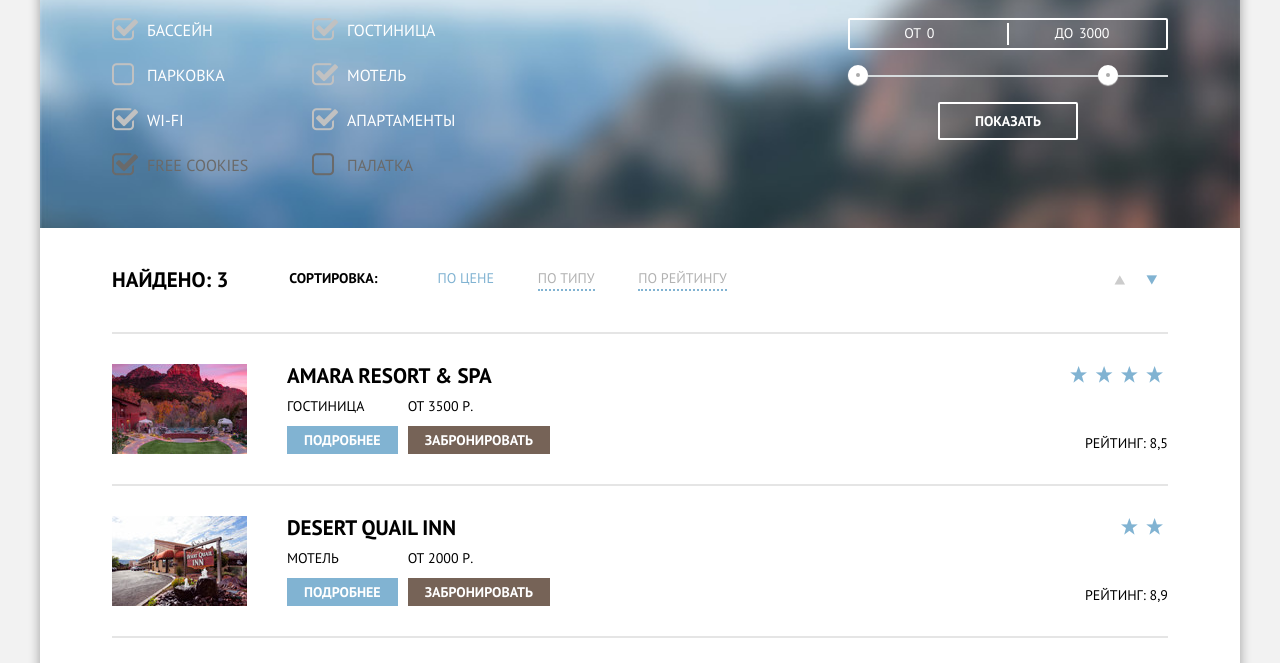
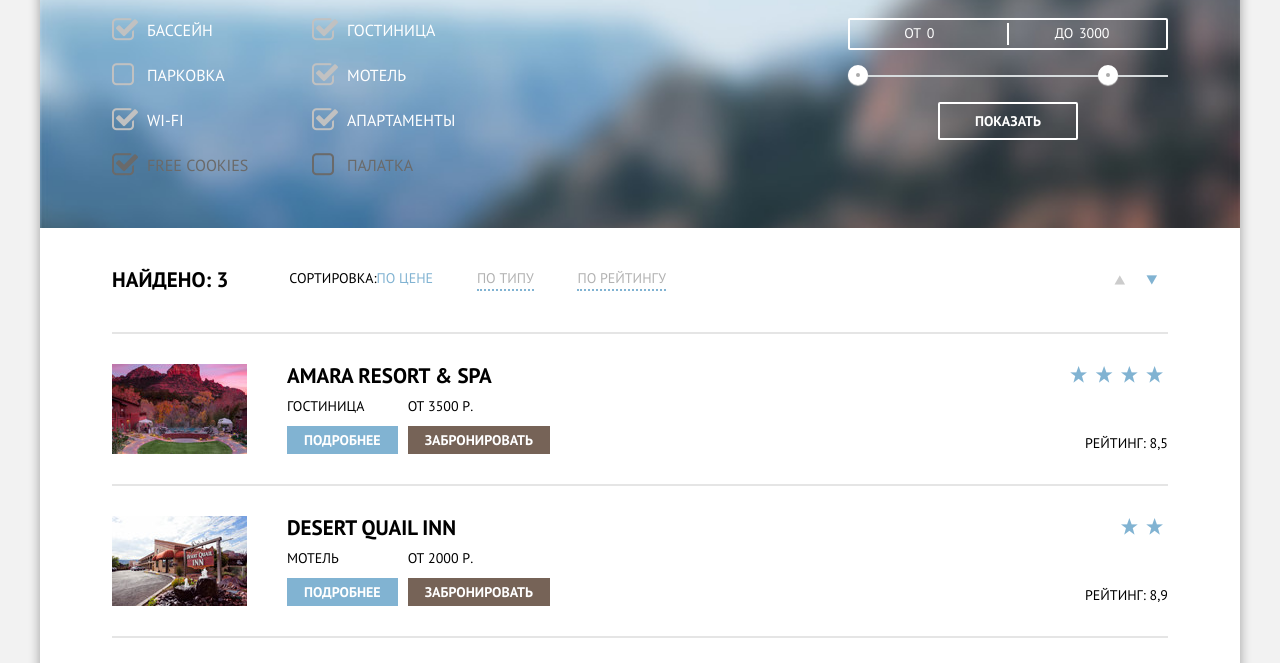
Before and after one commit to petrenko-am/sedona, a plain HTML site: page catalog.html in a window 1280 px wide. Shown: the part 113-776 px from the top of the page. Drawn offline with Linux system fonts and the light colour scheme.

Commit message:
ademaro-fix

```diff
--- a/catalog.html
+++ b/catalog.html
@@ -3,9 +3,9 @@
 	<head>
 		<meta charset="utf-8">
 		<title>Седона</title>
-		<link rel="stylesheet" href="css/style.css">
 		<link rel="stylesheet" href="css/normalize.css">
 		<link rel="stylesheet" href="https://fonts.googleapis.com/css?family=PT+Sans:400,700&amp;subset=latin,cyrillic">
+		<link rel="stylesheet" href="css/style.css">
 	</head>
 
 	<body class="catalog-page">
@@ -69,8 +69,7 @@
 				<section class="result">
 					<div class="sort-line">
 						<div class="founded">найдено: <span class="found-value">3</span></div>
-						<div class="sort">
-						<span>сортировка: </span>
+						<div class="sort">сортировка:
 							<ul class="sort-by">
 								<li>
 									<a class="sort-active" href="">по цене</a>
```
Also changed, not shown: index.html (+1 -1 lines), 1 other file.
